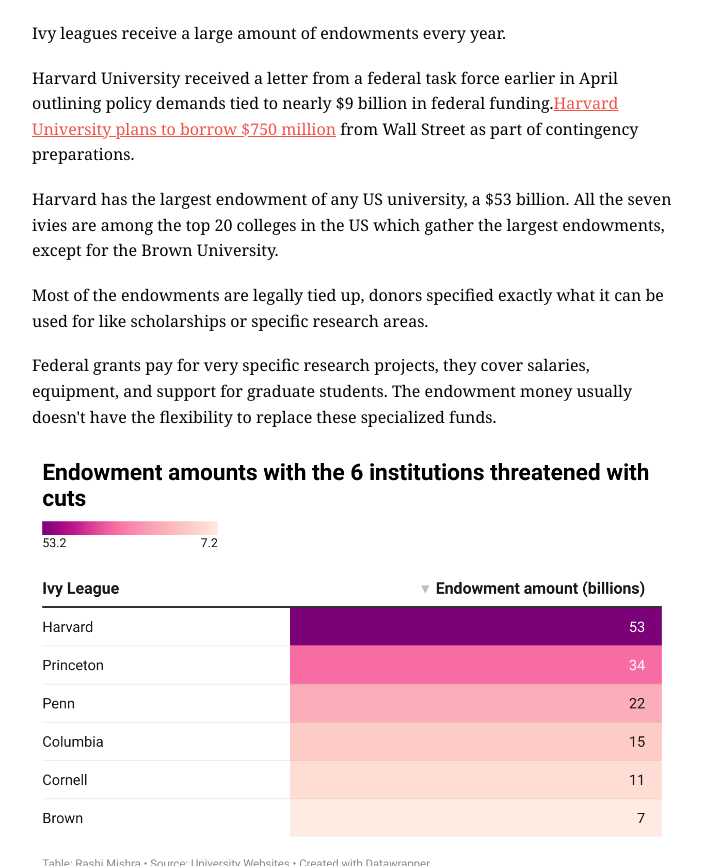
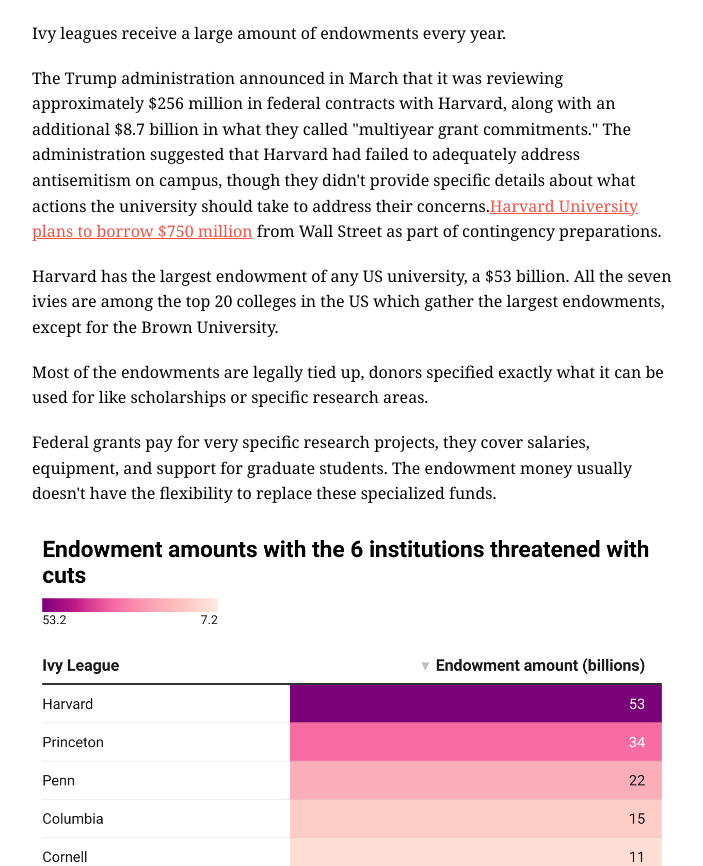
Before and after one commit to rashimisra/IVY-FUNDING, a plain HTML site: page index.html in a window 1280 px wide. Shown: the part 2845-3711 px from the top of the page, without its empty margins (288-991 px from the left). Drawn offline with Linux system fonts and the light colour scheme.

Commit message:
Update index.html

```diff
--- a/index.html
+++ b/index.html
@@ -172,7 +172,7 @@
 
         <p>Ivy leagues receive a large amount of endowments every year.</p>
 
-        <p>Harvard University received a letter from a federal task force earlier in April outlining policy demands tied to nearly $9 billion in federal funding.<a href="https://www.reuters.com/world/us/harvard-plans-borrow-750-million-after-federal-funding-threats-2025-04-07/">Harvard University plans to borrow $750 million</a> from Wall Street as part of contingency preparations.</p>
+        <p>The Trump administration announced in March that it was reviewing approximately $256 million in federal contracts with Harvard, along with an additional $8.7 billion in what they called "multiyear grant commitments." The administration suggested that Harvard had failed to adequately address antisemitism on campus, though they didn't provide specific details about what actions the university should take to address their concerns.<a href="https://www.reuters.com/world/us/harvard-plans-borrow-750-million-after-federal-funding-threats-2025-04-07/">Harvard University plans to borrow $750 million</a> from Wall Street as part of contingency preparations.</p>
 
         <p>Harvard has the largest endowment of any US university, a $53 billion. All the seven ivies are among the top 20 colleges in the US which gather the largest endowments, except for the Brown University. </p>
 
```
